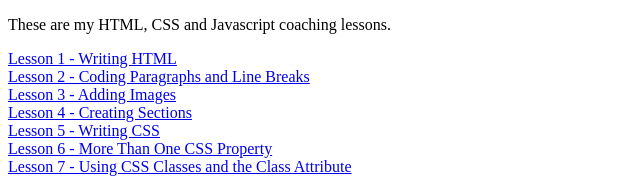
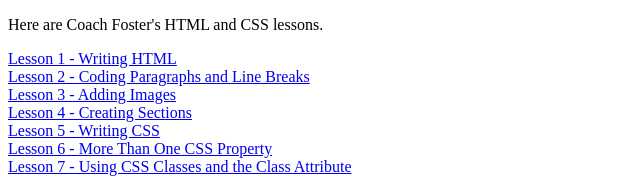
Before and after one commit to CoachFoster/GetCodingMission1, a plain HTML site: page index.html in a window 1280 px wide. Shown: the top 178 px of the page, without its empty margins (0-640 px from the left). Drawn offline with Linux system fonts and the light colour scheme.

Commit message:
Minor text changes

```diff
--- a/index.html
+++ b/index.html
@@ -8,7 +8,7 @@
   </head>
   <body>
     <script src="script.js"></script>
-    <p>These are my HTML, CSS and Javascript coaching lessons.</p>
+    <p>Here are Coach Foster's HTML and CSS lessons.</p>
     <div>
       <a href="1-webPageTemplate.html">Lesson 1 - Writing HTML</a>
       <br/>
```
